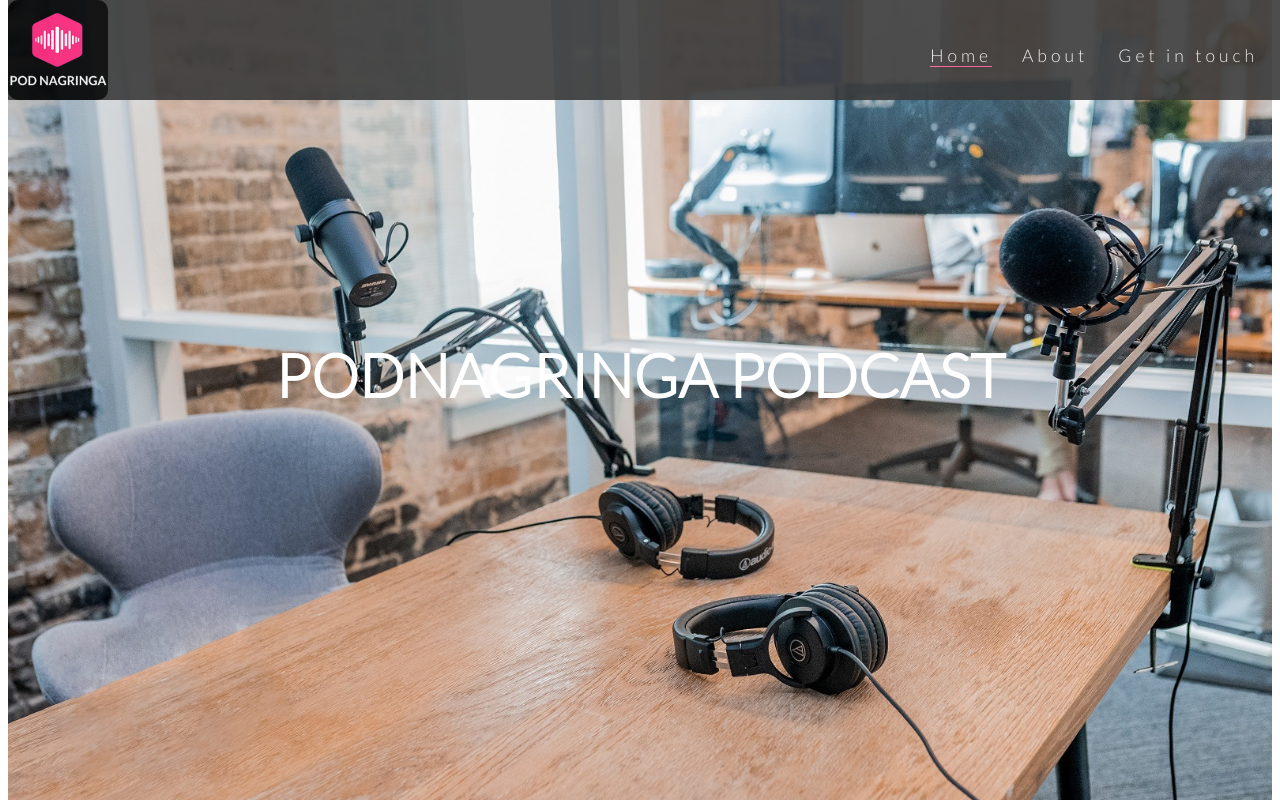
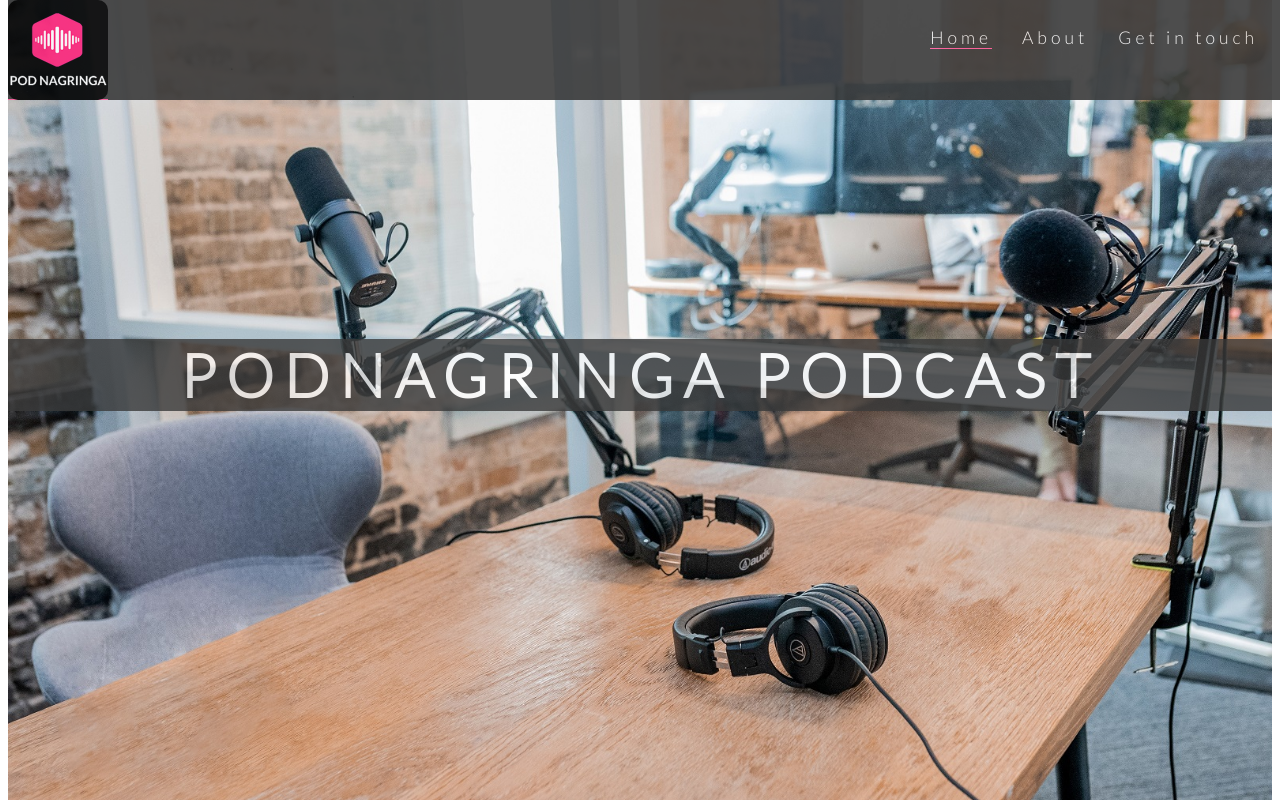
Before and after one commit to vivignutz/first-portfolio-project, a plain HTML site: page index.html in a window 1280 px wide. Shown: the top 802 px of the page. Drawn offline with Linux system fonts and the light colour scheme.

Commit message:
Add style to h1 in 2 containers

```diff
--- a/assets/css/style.css
+++ b/assets/css/style.css
@@ -51,6 +51,8 @@
 
 /* headings and logo */
 .header {
+  display: flex;
+  justify-content: space-between;
   position: fixed;
   top: 0;
   width: 100%;
@@ -127,7 +129,7 @@
   background-image: url('../images/berlin-brandenburger-tor.jpg');
 }
 
-#caption #caption2 h1, h2 .border {
+.border {
   background-color: #3a3a3a;
   font-size: 48px;
   letter-spacing: 10px;
@@ -356,6 +358,7 @@
     margin: 30px;
     margin-bottom: 20px;
     line-height: 25px;
+    display: flex;
   }
 
   #caption {
```
